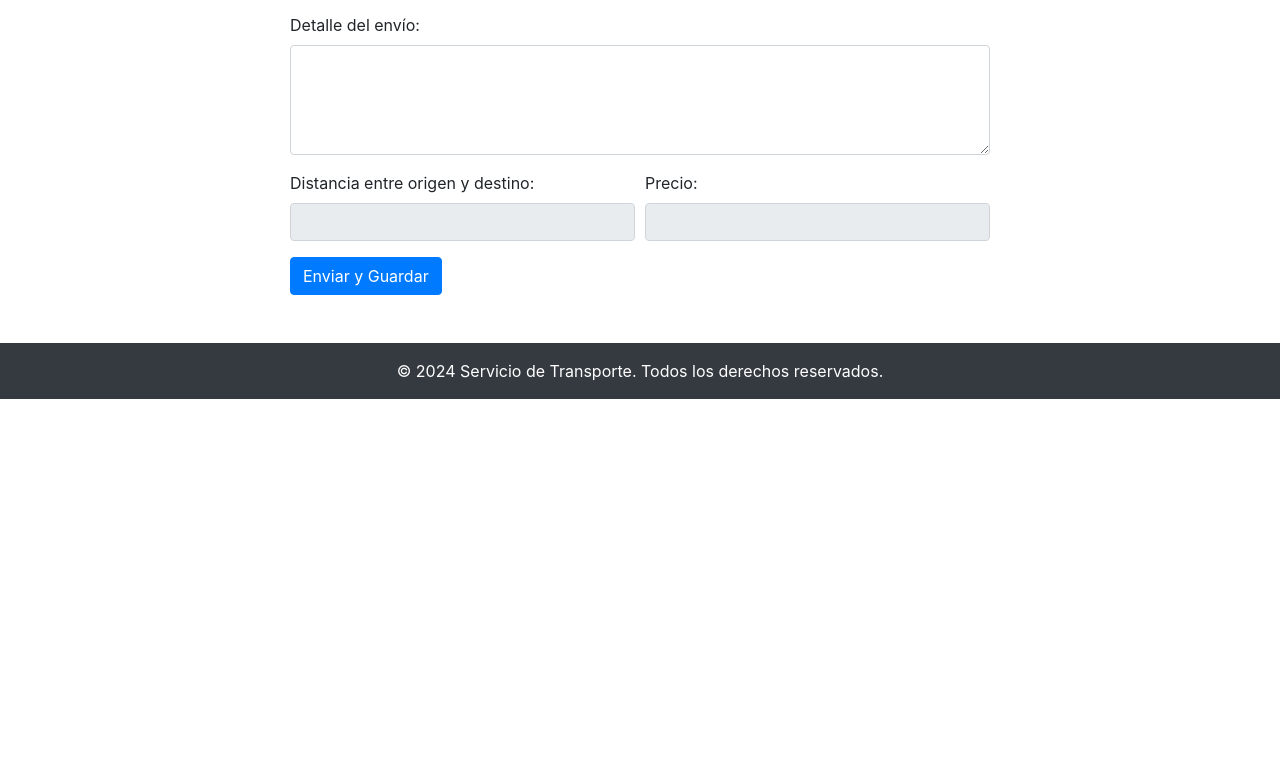
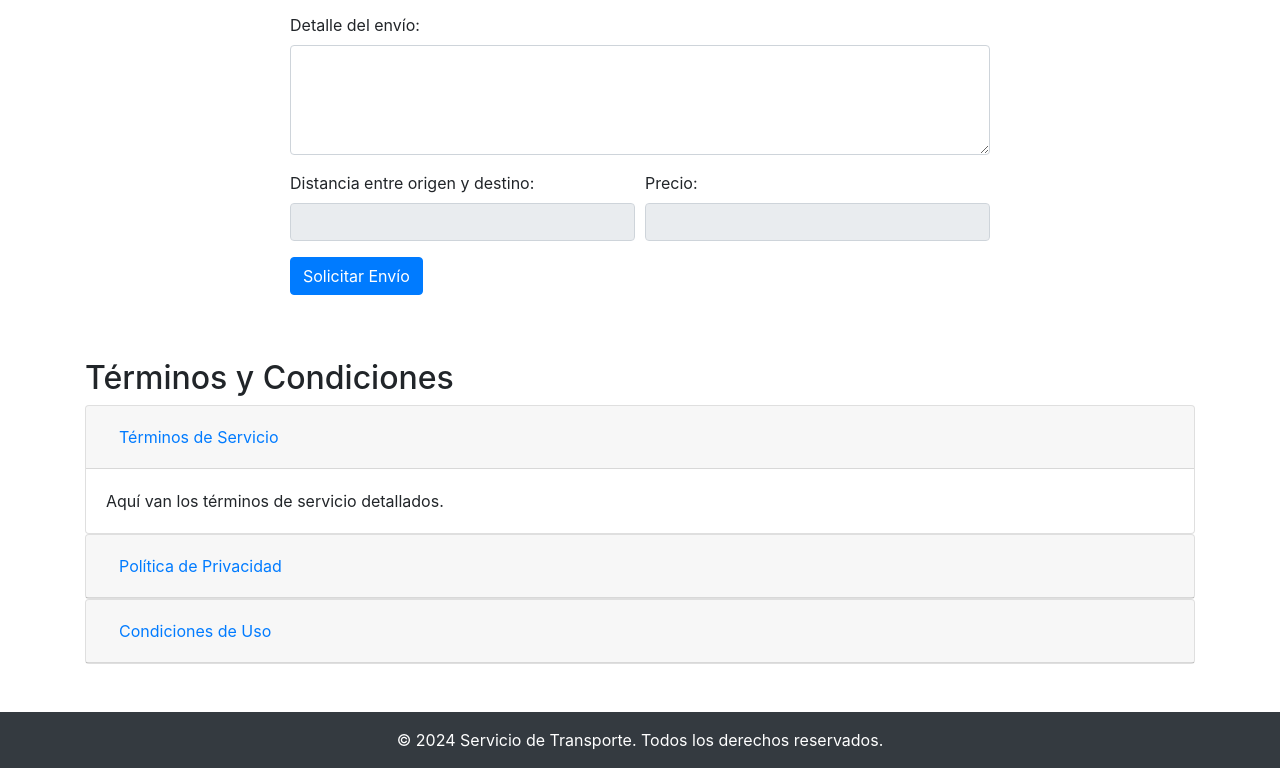
Before and after one commit to gSoto23/transporte, a plain HTML site: page index.html in a window 1280 px wide. Shown: the part 1236-2004 px from the top of the page. Before the commit the page ends 1635 px from the top, so only its background shows below. Drawn offline with nearby package versions, Linux system fonts and the light colour scheme; some packages are replaced by stand-ins of ours; a script that the page names is missing.

Commit message:
Adding Terms and Conditions section

```diff
--- a/index.html
+++ b/index.html
@@ -1,5 +1,6 @@
 <!DOCTYPE html>
 <html lang="es">
+
 <head>
     <meta charset="UTF-8">
     <meta name="viewport" content="width=device-width, initial-scale=1.0">
@@ -8,6 +9,7 @@
     <link href="styles.css" rel="stylesheet">
     <link href="https://cdn.jsdelivr.net/npm/flatpickr/dist/flatpickr.min.css" rel="stylesheet">
 </head>
+
 <body>
     <!-- Home page hero banner -->
     <div class="hero-banner">
@@ -17,7 +19,9 @@
     <!-- Descripción del servicio -->
     <div class="container mt-5 sobre-nosotros">
         <h2>Sobre Nosotros</h2>
-        <p>Ofrecemos servicios de transporte de mercadería confiables y seguros. Nos especializamos en el manejo eficiente y puntual de sus envíos, asegurando que su mercadería llegue a su destino en perfectas condiciones y a tiempo.</p>
+        <p>Ofrecemos servicios de transporte de mercadería confiables y seguros. Nos especializamos en el manejo
+            eficiente y puntual de sus envíos, asegurando que su mercadería llegue a su destino en perfectas condiciones
+            y a tiempo.</p>
     </div>
 
     <!-- Formulario de envío -->
@@ -117,10 +121,67 @@
                     <input type="text" class="form-control" id="precio" name="precio" readonly>
                 </div>
             </div>
-            <button type="button" class="btn btn-primary" onclick="guardarDatos()">Enviar y Guardar</button>
+            <div class="form-row">
+                <div class="form-group col-md-12">
+                    <button type="button" class="btn btn-primary" onclick="guardarDatos()">Solicitar Envío</button>
+                </div>
+            </div>
         </form>
         <div id="mensaje" class="mt-3"></div>
     </div>
+
+        <!-- Términos y condiciones -->
+        <div class="container mt-5">
+            <h2>Términos y Condiciones</h2>
+            <div id="accordion">
+                <div class="card">
+                    <div class="card-header" id="headingOne">
+                        <h5 class="mb-0">
+                            <button class="btn btn-link" data-toggle="collapse" data-target="#collapseOne"
+                                aria-expanded="true" aria-controls="collapseOne">
+                                Términos de Servicio
+                            </button>
+                        </h5>
+                    </div>
+
+                    <div id="collapseOne" class="collapse show" aria-labelledby="headingOne" data-parent="#accordion">
+                        <div class="card-body">
+                            Aquí van los términos de servicio detallados.
+                        </div>
+                    </div>
+                </div>
+                <div class="card">
+                    <div class="card-header" id="headingTwo">
+                        <h5 class="mb-0">
+                            <button class="btn btn-link collapsed" data-toggle="collapse" data-target="#collapseTwo"
+                                aria-expanded="false" aria-controls="collapseTwo">
+                                Política de Privacidad
+                            </button>
+                        </h5>
+                    </div>
+                    <div id="collapseTwo" class="collapse" aria-labelledby="headingTwo" data-parent="#accordion">
+                        <div class="card-body">
+                            Aquí va la política de privacidad detallada.
+                        </div>
+                    </div>
+                </div>
+                <div class="card">
+                    <div class="card-header" id="headingThree">
+                        <h5 class="mb-0">
+                            <button class="btn btn-link collapsed" data-toggle="collapse" data-target="#collapseThree"
+                                aria-expanded="false" aria-controls="collapseThree">
+                                Condiciones de Uso
+                            </button>
+                        </h5>
+                    </div>
+                    <div id="collapseThree" class="collapse" aria-labelledby="headingThree" data-parent="#accordion">
+                        <div class="card-body">
+                            Aquí van las condiciones de uso detalladas.
+                        </div>
+                    </div>
+                </div>
+            </div>
+        </div>
 
     <!-- Footer -->
     <footer class="footer mt-5 py-3 bg-dark text-white">
@@ -137,4 +198,5 @@
     <script src="https://cdn.jsdelivr.net/npm/sweetalert2@9"></script>
     <script src="script.js"></script>
 </body>
+
 </html>
--- a/script.js
+++ b/script.js
@@ -180,8 +180,6 @@ document.addEventListener('DOMContentLoaded', function () {
         }
     }
 
-
-
     function enviarCorreo(formData) {
         emailjs.init('YOUR_EMAILJS_USER_ID');
         emailjs.send('YOUR_SERVICE_ID', 'YOUR_TEMPLATE_ID', formData)
@@ -196,10 +194,7 @@ document.addEventListener('DOMContentLoaded', function () {
         const mensaje = `Nombre: ${formData.nombre}\nTeléfono: ${formData.telefono}\nCorreo: ${formData.correo}\nFecha de Envío: ${formData.fechaEnvio}\nOrigen: ${formData.origen}\nDestino: ${formData.destino}\nTipo de Vehículo: ${formData.tipoVehiculo}\nDetalle: ${formData.detalle}\nProvincia: ${formData.provincia}\nCantón: ${formData.canton}\nDistrito: ${formData.distrito}\nDistancia: ${formData.distancia}\nPrecio: ${formData.precio}`;
         const whatsappUrl = `https://api.whatsapp.com/send?phone=50670465000&text=${encodeURIComponent(mensaje)}`;
         window.open(whatsappUrl, '_blank');
-        console.log(whatsappUrl);
     }
-
-
 
     // Función para guardar los datos del formulario
     window.guardarDatos = function () {
@@ -208,7 +203,6 @@ document.addEventListener('DOMContentLoaded', function () {
             form.classList.add('was-validated');
             return;
         }
-
 
         const formData = {
             nombre: document.getElementById('nombre').value,
```
